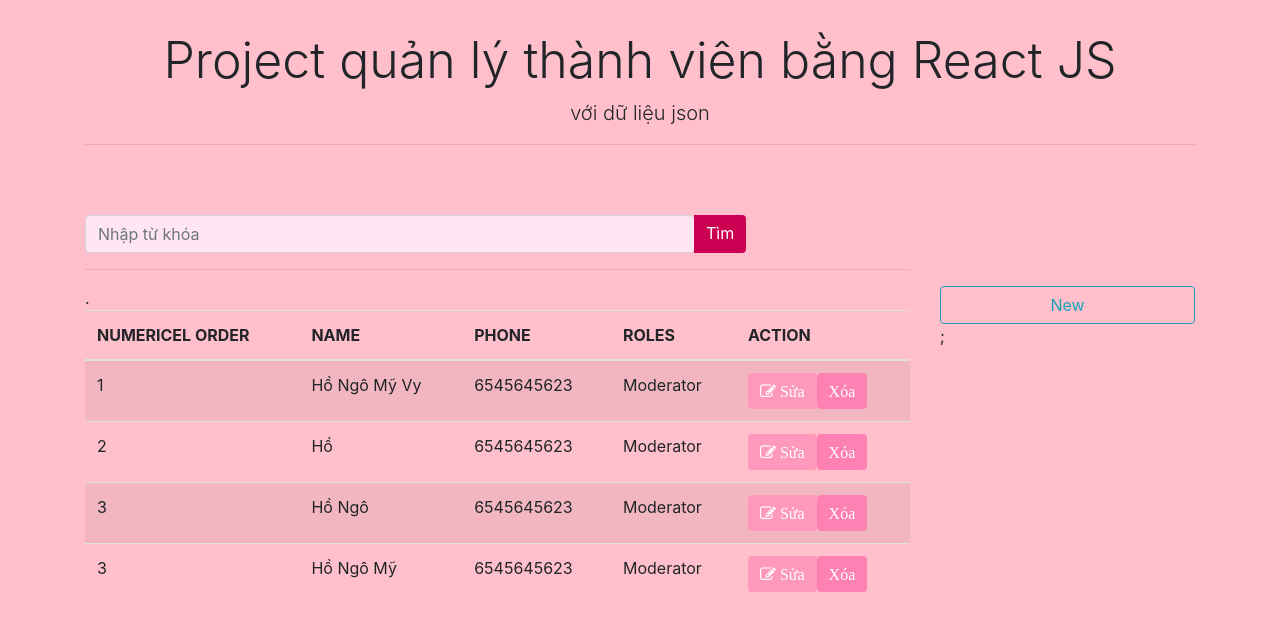
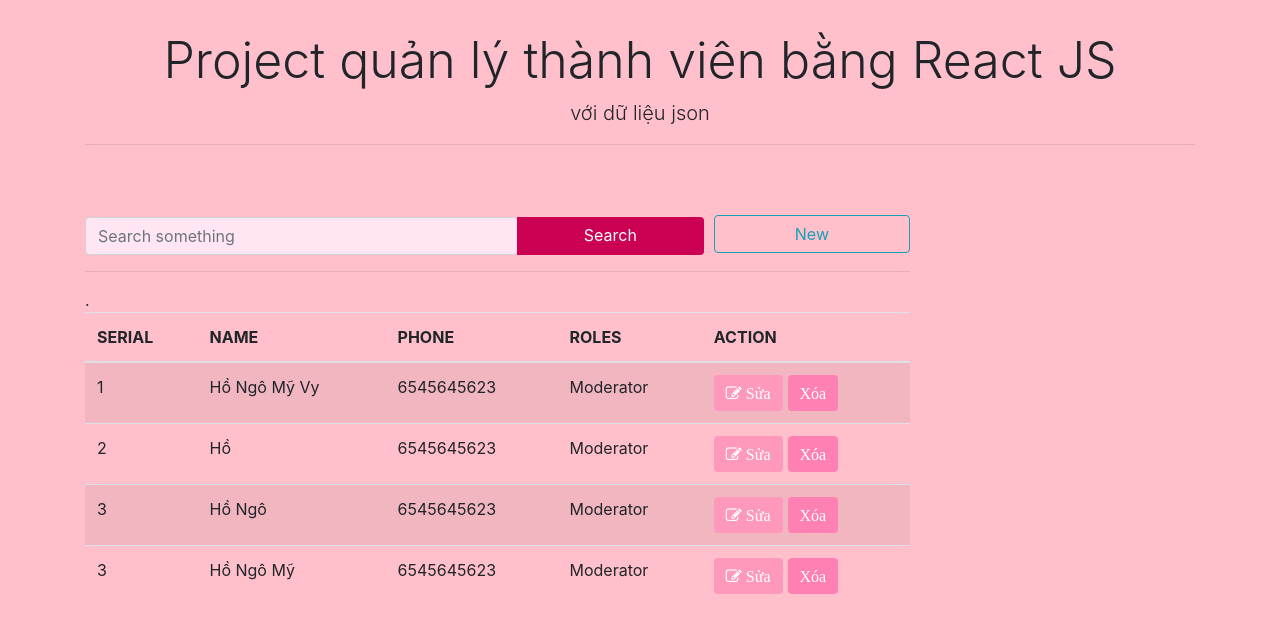
Before and after one commit to cntt2-vyho/ReactJS, a React (Create React App) app: page / in a window 1280 px wide. Shown: the top 632 px of the page. Built offline with nearby package versions, Linux system fonts and the light colour scheme.

Commit message:
[PHAN-22] Thuc hanh ket noi cac component

```diff
--- a/public/index.html
+++ b/public/index.html
@@ -29,6 +29,7 @@
               background-color: #ff99bb;
               border: transparent;
               color: #fff;
+              margin-right: 5px;
           }
            .xoa {
               background-color: #ff80b3;
@@ -68,6 +69,14 @@
               outline: none;
               color:#fff;
           }
+          .vy-nut2 {
+            display: inline-block;
+            padding: 0;
+            padding-left: 10px;
+          }
+          .vy-nut1 {
+            padding: 0;
+          }
       </style>
   </head>
   <body style="background-color: pink">
--- a/src/component/Adduser.js
+++ b/src/component/Adduser.js
@@ -1,30 +1,10 @@
 import React, { Component } from 'react';
 
 class Adduser extends Component {
-    constructor(props) {
-        super(props);
-        this.state = {
-            trangThaiChinhSua : false
-        }
-    }
 
-    thayDoiTrangThai = () => {
-        this.setState({
-            trangThaiChinhSua:!this.state.trangThaiChinhSua
-        });
-    }
-    hienThiNut = () => {
-        if(this.state.trangThaiChinhSua === true) {
-             return <div className="btn btn-block btn-outline-secondary" onClick={() => this.thayDoiTrangThai()}>Cancel</div>
-        }
-        else {
-            return <div className="btn btn-block btn-outline-info" onClick={() => this.thayDoiTrangThai()}>New</div>;
-        }
-    }
-    hienThiForm = () => {
-        if(this.state.trangThaiChinhSua === true) {
+    checkTrangThai = () => {
+        if(this.props.hienThiForm === true) {
             return (
-                <div>
                 <div className="card text-white bg-primary mb-3 mt-2">
                     <div className="card-header">Thêm mới</div>
                     <div className="card-body">
@@ -47,8 +27,7 @@
                         </div>
                         <div className="form-group">
                             <div className="btn btn-block btn-primary btn-new">
-                                    Thêm mới
-          </div>
+                                New
                             </div>
                         </div>
                     </div>
@@ -56,14 +35,15 @@
             )
         }
     }
-    render() {
-        return (
 
 
+    render() {
 
+        return (
             <div className="col-3" style={{ color: 'while' }}>
-                {this.hienThiNut()};
-                {this.hienThiForm()}
+                <div>
+                    {this.checkTrangThai()}
+                </div>
 
             </div>
 
--- a/src/component/App.js
+++ b/src/component/App.js
@@ -1,20 +1,34 @@
-import React from 'react';
+import React, {Component} from 'react';
 import './../App.css';
 import Header from './Header';
 import TableData from './TableData';
 import SearchForm from './SearchForm';
 import Adduser from './Adduser';
 
-function App() {
-  return (
-    <div>
+
+class App extends Component {
+
+  constructor(props) {
+    super(props);
+    this.state = {
+      hienThiForm: false
+    }
+  }
+  doiTrangThai = () => {
+    this.setState({
+      hienThiForm: !this.state.hienThiForm
+    });
+  }
+  render() {
+    return (
+      <div>
       <Header/>
       <div className="searchForm">
         <div className="container">
           <div className="row">
-            <SearchForm/>
+            <SearchForm ketNoi = {() => this.doiTrangThai()} hienThiForm={this.state.hienThiForm} />
             <TableData/>
-            <Adduser/>
+            <Adduser hienThiForm = {this.state.hienThiForm} />
 
           </div>
 
@@ -22,7 +36,8 @@
 
       </div>
     </div>
-  );
+    );
+  }
 }
 
 export default App;
--- a/src/component/SearchForm.js
+++ b/src/component/SearchForm.js
@@ -1,17 +1,32 @@
 import React, { Component } from 'react';
 
 class SearchForm extends Component {
+
+    hienThiNut = () => {
+        if(this.props.hienThiForm === true ) {
+            return <div className="btn btn-block btn-outline-secondary" onClick={() => this.props.ketNoi()} >Cancel</div>
+        }
+        else {
+            return <div className="btn btn-block btn-outline-info" onClick={() => this.props.ketNoi()} >New</div>
+        }
+    }
+
     render() {
         return (
             <div className="col-9">
                 <div className="form-group">
-                    <div className="btn-group">
-                        <input type="text" className="form-control" name id aria-describedby="helpId" placeholder="Nhập từ khóa" style={{ width: '610px' }} />
-                        <div className="btn btn-info"> Tìm </div>
+                    <div className="btn-group vy-nut1 col-9">
+                        <input type="text" className="form-control" name id aria-describedby="helpId" placeholder="Search something" style={{ width: '433px' }} />
+                        <div className="btn btn-info"> Search </div>
+
+                    </div>
+                    <div className="btn-group1 vy-nut2 col-3">
+                        {this.hienThiNut()}
+
                     </div>
                 </div>
-            <hr />
-          </div>
+                <hr />
+            </div>
         );
     }
 }
--- a/src/component/TableData.js
+++ b/src/component/TableData.js
@@ -7,7 +7,7 @@
                 .<table className="table table-striped table-inverse table-hover">
                     <thead>
                         <tr>
-                            <th>NUMERICEL ORDER</th>
+                            <th>SERIAL</th>
                             <th>NAME</th>
                             <th>PHONE</th>
                             <th>ROLES</th>
```
Lines whose indentation alone changed are shown as unchanged.
